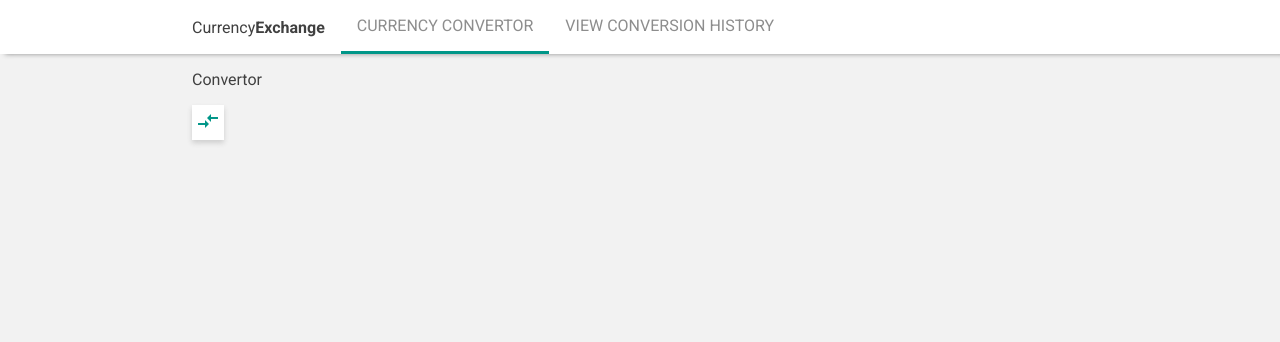
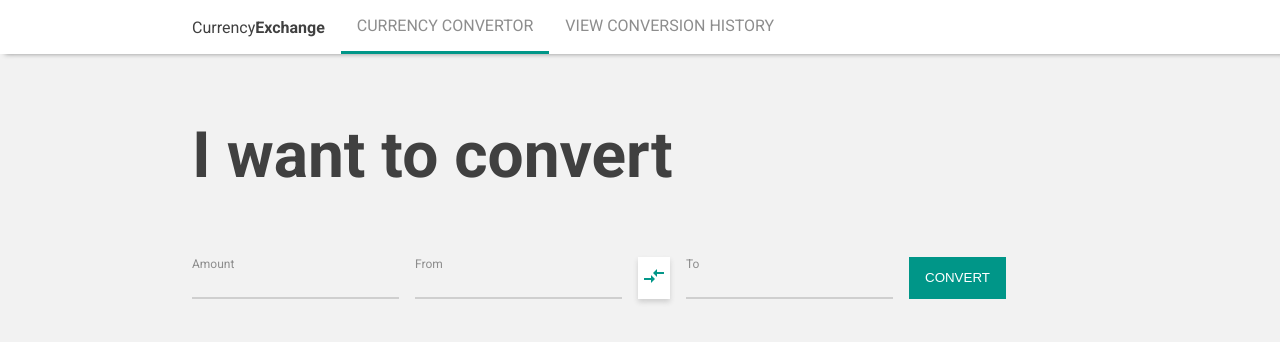
Before and after one commit to hosseinAMD/currency-exchange, a React (Create React App) app: page / in a window 1280 px wide. Shown: the top 342 px of the page. Built offline with nearby package versions, Linux system fonts and the light colour scheme.

Commit message:
feat: convertor fotm  design implemented

```diff
--- a/src/components/common/form-element/form-element.scss
+++ b/src/components/common/form-element/form-element.scss
@@ -8,6 +8,6 @@
 
 .form-element__label {
   color: $gray-text-color;
-  margin-bottom: 0.25rem;
+  margin-bottom: 0.1rem;
   font-size: 0.75rem;
 }
--- a/src/components/common/text-input/index.tsx
+++ b/src/components/common/text-input/index.tsx
@@ -6,7 +6,7 @@ export interface TextInputProps {
   name: string;
   label: string;
   value?: string;
-  onChange: (e: ChangeEvent<HTMLInputElement>) => void;
+  onChange?: (e: ChangeEvent<HTMLInputElement>) => void;
 }
 
 const TextInput: React.FC<TextInputProps> = ({
--- a/src/components/common/text-input/text-input.scss
+++ b/src/components/common/text-input/text-input.scss
@@ -4,8 +4,8 @@
   background-color: transparent;
   border: none;
   outline: none;
-  border-bottom: 2px solid $gray-text-color;
-  padding: 0.3rem 0;
+  border-bottom: 2px solid $gray-shadow-color;
+  padding: 0.2rem 0;
   color: $text-color;
   font-size: 1rem;
   transition: 300ms;
--- /dev/null
+++ b/src/components/pages/home/convert-form/convert-button.scss
@@ -0,0 +1,7 @@
+.convert-form {
+  display: grid;
+  grid-template-columns: repeat(5, 1fr);
+  grid-auto-rows: 1fr;
+  grid-column-gap: 1rem;
+  max-width: 500px;
+}
--- /dev/null
+++ b/src/components/pages/home/convert-form/index.tsx
@@ -0,0 +1,21 @@
+import IconButton from "components/common/icon-button";
+import SubmitButton from "components/common/submit-button";
+import TextInput from "components/common/text-input";
+import t from "i18n";
+import "./convert-button.scss";
+
+export interface ConvertFormProps {}
+
+const ConvertForm: React.FC<ConvertFormProps> = () => {
+  return (
+    <form className="convert-form">
+      <TextInput name="amount" label={t("amount")} />
+      <TextInput name="from" label={t("from")} />
+      <IconButton icon="compare_arrows" onClick={() => {}} />
+      <TextInput name="to" label={t("to")} />
+      <SubmitButton label={t("convert")} />
+    </form>
+  );
+};
+
+export default ConvertForm;
--- a/src/i18n/en.ts
+++ b/src/i18n/en.ts
@@ -4,4 +4,9 @@ export const enStrings: Record<string, string> = {
   currencyConvertor: "currency convertor",
   viewConversionHistory: "view conversion history",
   loading: "loading...",
+  amount: "Amount",
+  from: "From",
+  to: "To",
+  convert: "convert",
+  homeTitle: "I want to convert",
 };
--- a/src/pages/home/index.tsx
+++ b/src/pages/home/index.tsx
@@ -1,10 +1,11 @@
-import IconButton from "components/common/icon-button";
+import ConvertForm from "components/pages/home/convert-form";
+import t from "i18n";
 
 const Home: React.FC = () => {
   return (
     <div>
-      <p>Convertor</p>
-      <IconButton icon="compare_arrows" onClick={() => {}} />
+      <p className="page-title">{t("homeTitle")}</p>
+      <ConvertForm />
     </div>
   );
 };
```
